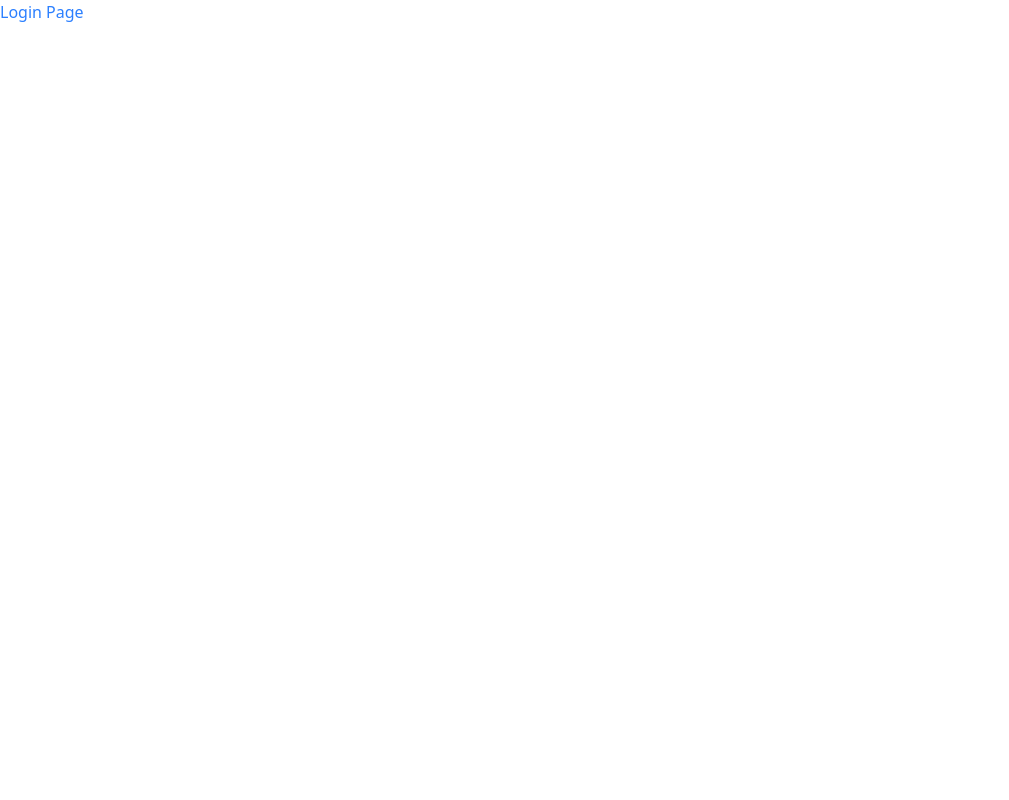
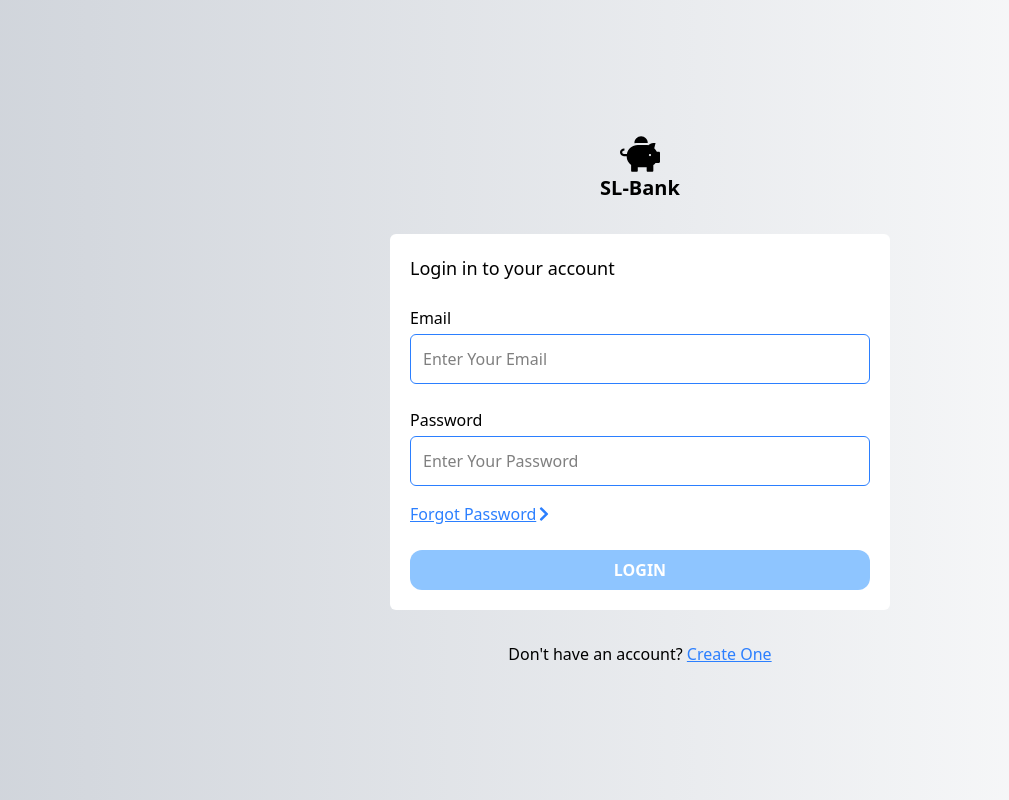
Before and after one commit to Amhar-code/SL-Bank, a React (Vite) app in the folder frontend/: page /login in a window 1280 px wide. Shown: the whole page, without its empty margins (0-1009 px from the left). Built offline with nearby package versions, Linux system fonts and the light colour scheme.

Commit message:
Developed the Login page

```diff
--- /dev/null
+++ b/frontend/components/inputComponent.jsx
@@ -0,0 +1,23 @@
+import React from 'react';
+
+function InputComponent({ inputProp }) {
+  return (
+    <div className="flex flex-col gap-1 flex-1 w-full mt-2">
+      <label htmlFor={inputProp.field} className="block text-black">
+        {inputProp.label}
+      </label>
+      <input
+        placeholder={inputProp.placeholder}
+        type={inputProp.type}
+        id={inputProp.field}
+        className="flex w-full border border-blue-500 p-3 rounded-md focus:border-yellow-400 outline-none"
+        name={inputProp.field}
+        required
+        value={inputProp.value}
+        onChange={inputProp.onChange}
+      />
+    </div>
+  );
+}
+
+export default InputComponent;
--- a/frontend/src/Pages/Login.jsx
+++ b/frontend/src/Pages/Login.jsx
@@ -1,11 +1,61 @@
-import React from 'react'
+import React, { useState } from 'react';
+import { FaPiggyBank, FaChevronRight } from 'react-icons/fa';
+import InputComponent from '../../components/inputComponent';
 
-function Login(){
+function Login() {
+  const [user, setUser] = useState({
+    username: "",
+    password: ""
+  });
+
+  const handleInputChange = (e) => {
+    setUser({ ...user, [e.target.name]: e.target.value });
+  };
+
+  const enableButton = user.username.length > 0 && user.password.length > 0;
+
+  const login = () => {
+    alert("Login Successful");
+  };
+
+  const disablestyle = !enableButton ? "bg-blue-300 hover:bg-blue-300" : "hover:bg-opacity-90 bg-blue-500";
+
   return (
-    <div className="text-blue-500">
-      Login Page
-    </div>
-  )
+    <main className='font-roboto flex flex-col w-screen sm:w-full lg:w-screen
+    md:w-screen h-screen justify-center items-center bg-gradient-to-r
+    from-gray-300 to-white-500 relative'>
+      <section className='flex flex-col justify-center p-2 w-full
+      gap-8 items-center sm:w-3/5 xl:w-2/5 sm:p-6'>
+        <h1 className='text-xl font-bold flex flex-col items-center'>
+          <FaPiggyBank size={40}/>
+          SL-Bank
+        </h1>
+        <form className='flex flex-col gap-4 bg-white p-5 rounded-md
+        sm:min-w-[500px] flex-1 w-full'>
+          <h2 className='text-lg text-black'>Login in to your account</h2>
+          <InputComponent inputProp={{ name: user.username, type: "email",
+            label: "Email", field: "username", placeholder: "Enter Your Email",
+            handleInputChange }}/>
+          <InputComponent inputProp={{ name: user.password, type: "password",
+            label: "Password", field: "password", placeholder: "Enter Your Password",
+            handleInputChange }}/>
+          <a className='underline text-blue-500 flex items-center' href='/'>
+            Forgot Password <FaChevronRight />
+          </a>
+          <button
+            disabled={!enableButton}
+            onClick={login}
+            type="button"
+            className={`${disablestyle} p-2 rounded-xl text-white font-bold mt-2 t
+            ransition-all`}>
+            LOGIN
+          </button>
+        </form>
+        <p>Don't have an account? <a href='/signup' className='underline
+        text-blue-500'>Create One</a></p>
+      </section>
+    </main>
+  );
 }
 
-export default Login
+export default Login;
```
